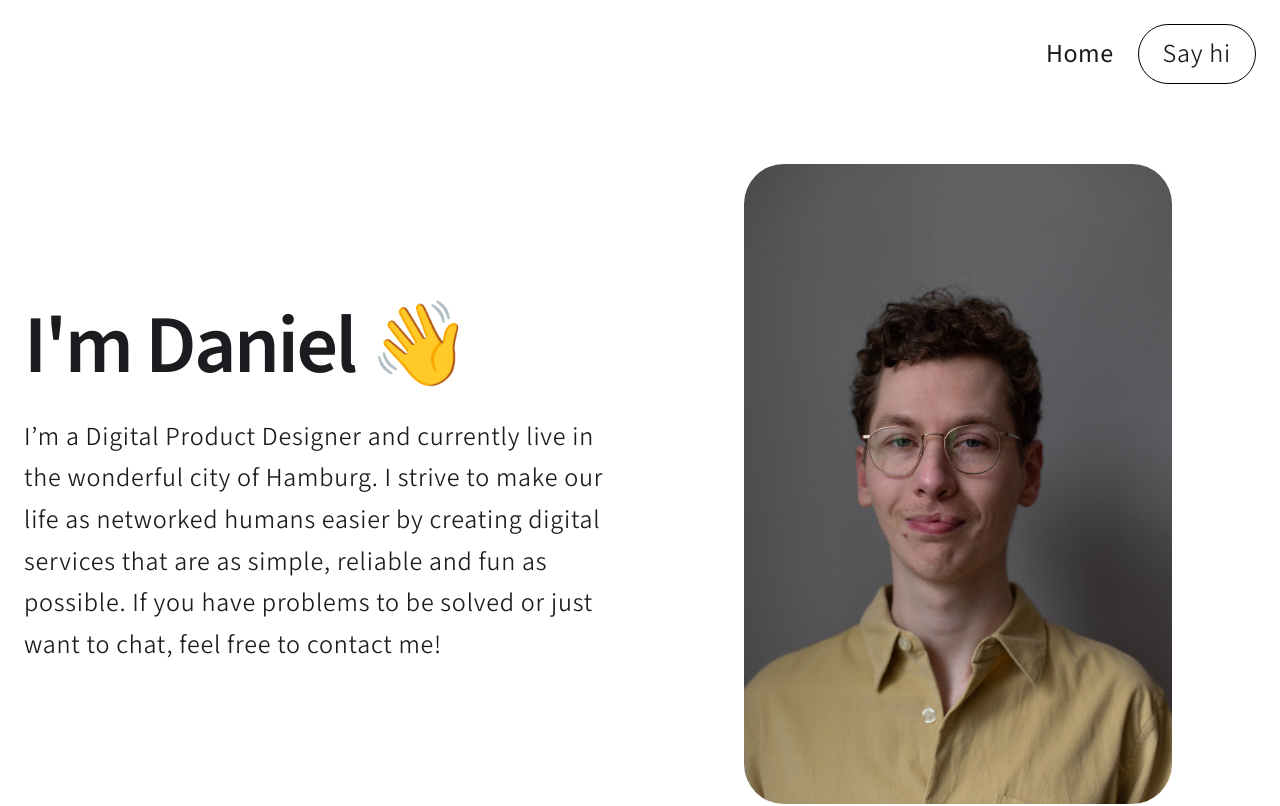
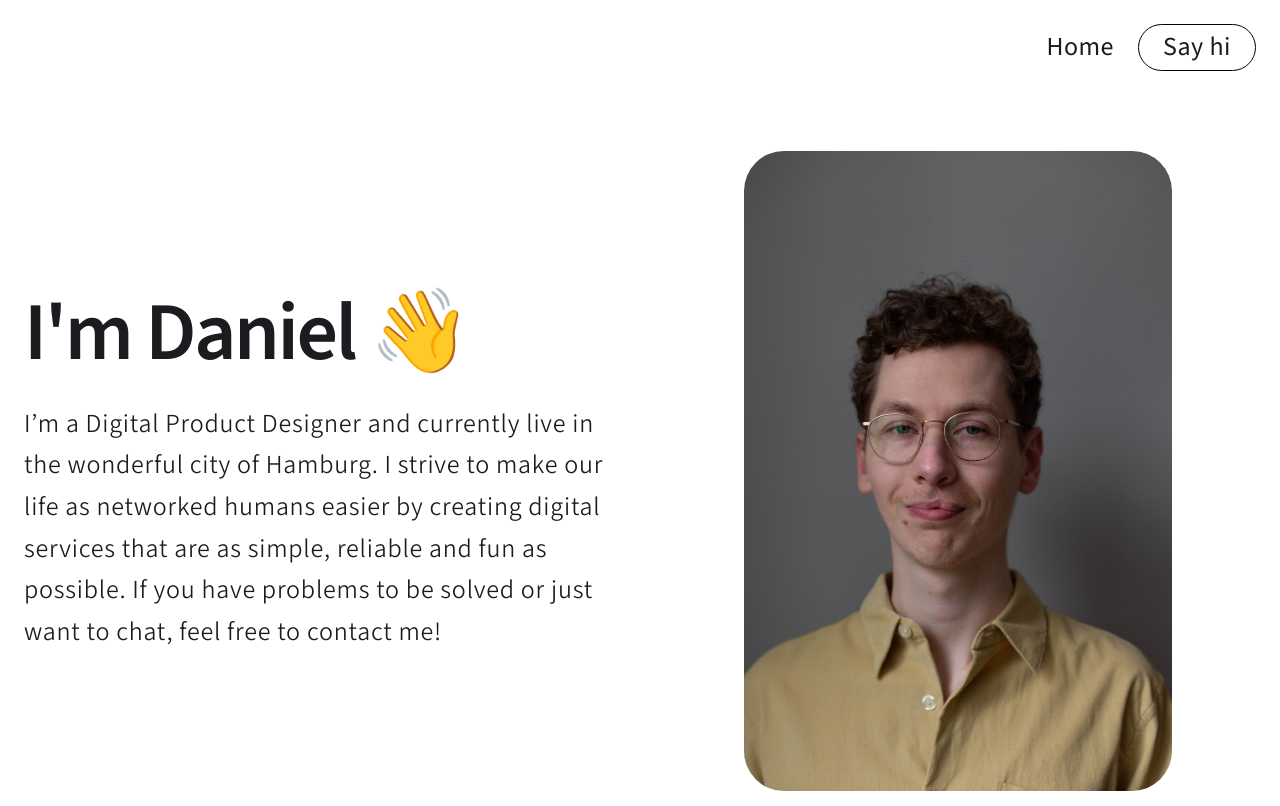
Before and after one commit to dbueker/portfolio-danielbueker, a Nuxt app: page /about in a window 1280 px wide. Shown: the top 806 px of the page. Built offline with nearby package versions, Linux system fonts and the light colour scheme.

Commit message:
Button Border
Border style adjustments to dark and lightmode

```diff
--- a/components/ButtonSmall.vue
+++ b/components/ButtonSmall.vue
@@ -3,5 +3,5 @@
 </script>
 
 <template>
-    <button class="rounded-full min-w-[80px] py-2 px-6 border border-lightmode-primary dark:border-darkmode-primary text-body text-lightmode-on-background dark:text-darkmode-on-background lg:hover:bg-accent lg:hover:text-on-accent lg:hover:border-accent transition ease-out delay-75 duration-200"> {{ text }}</button>
+    <button class="rounded-full min-w-[80px] py-2 px-6 border dark:border-2 border-lightmode-primary dark:border-darkmode-primary text-button text-lightmode-on-background dark:text-darkmode-on-background lg:hover:bg-accent lg:hover:text-on-accent lg:hover:border-accent transition ease-out delay-75 duration-200"> {{ text }}</button>
 </template>
```
